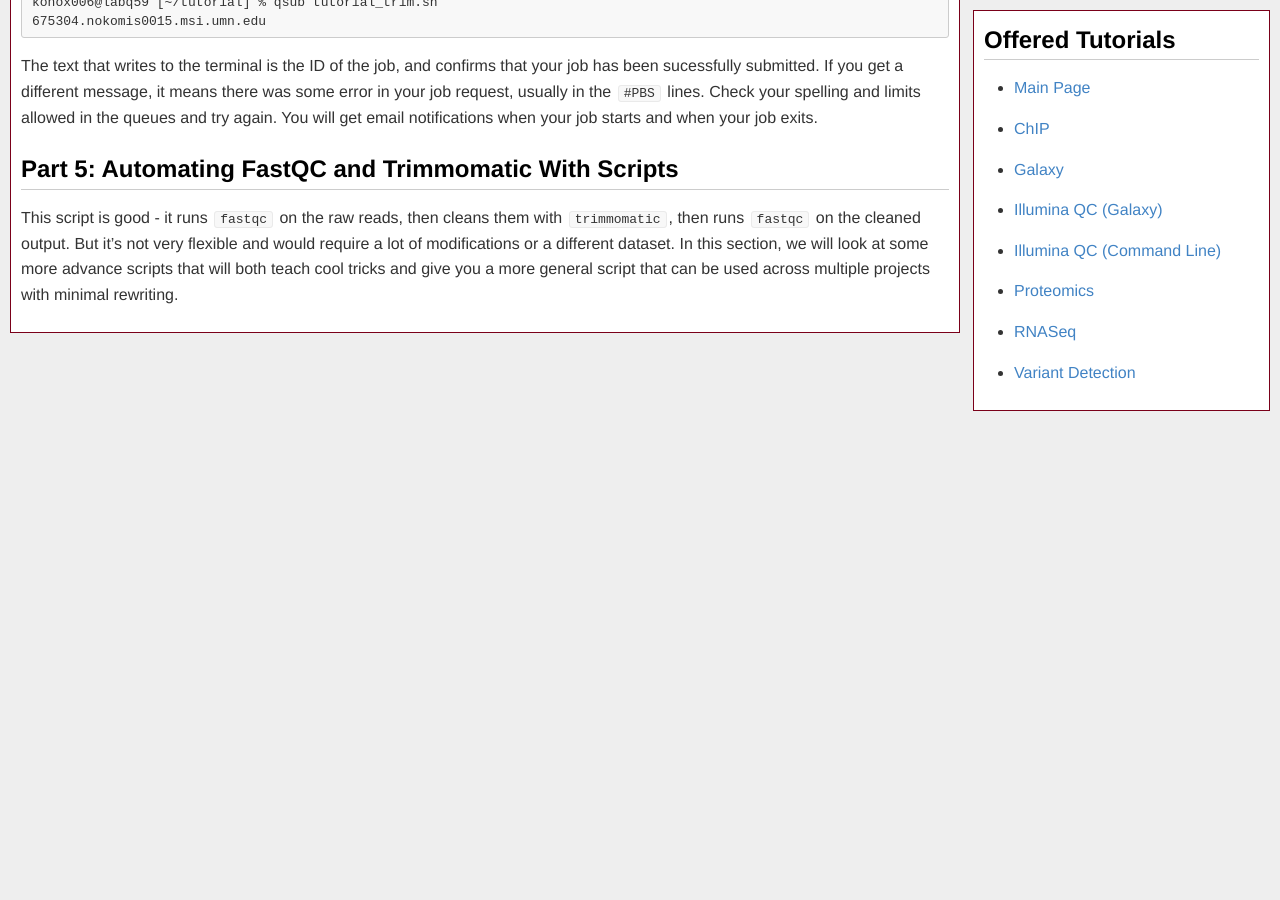
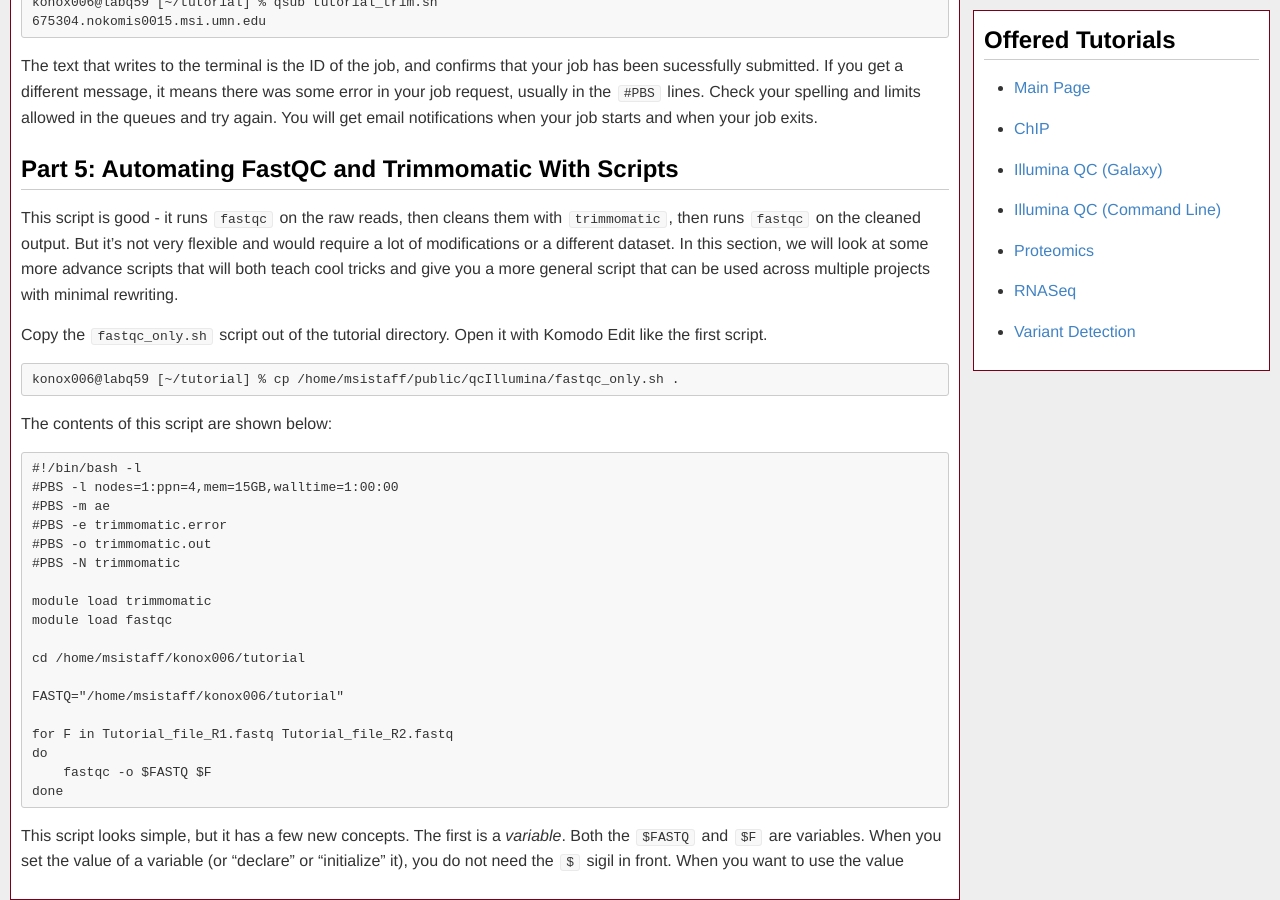
Before and after one commit to msi-ris/Tutorials, a Jekyll site: the page built from illumina_qc_cmd.md, in a window 1280 px wide and 900 px high, scrolled down 7023 px. Built offline with Jekyll 4.4.1, drawn with Linux system fonts in a browser that asks for light colours.

Commit message:
remove galaxy, update illumina

````diff
--- a/_layouts/default.html
+++ b/_layouts/default.html
@@ -14,7 +14,6 @@
                 <ul id="tutlist">
                     <li><a href="{{ "/" | prepend: site.baseurl }}">Main Page</a></li>
                     <li><a href="{{ "/chip" | prepend: site.baseurl }}">ChIP</a></li>
-                    <li><a href="{{ "/galaxy" | prepend: site.baseurl }}">Galaxy</a></li>
                     <li><a href="{{ "/illumina_galaxy" | prepend: site.baseurl }}">Illumina QC (Galaxy)</a></li>
                     <li><a href="{{ "/illumina_cmd" | prepend: site.baseurl }}">Illumina QC (Command Line)</a></li>
                     <li><a href="{{ "/proteomics" | prepend: site.baseurl }}">Proteomics</a></li>
--- a/illumina_qc_cmd.md
+++ b/illumina_qc_cmd.md
@@ -408,3 +408,38 @@ flexible and would require a lot of modifications or a different dataset. In
 this section, we will look at some more advance scripts that will both teach
 cool tricks and give you a more general script that can be used across multiple
 projects with minimal rewriting.
+
+Copy the `fastqc_only.sh` script out of the tutorial directory. Open it with
+Komodo Edit like the first script.
+
+```
+konox006@labq59 [~/tutorial] % cp /home/msistaff/public/qcIllumina/fastqc_only.sh .
+```
+
+The contents of this script are shown below:
+
+```bash
+#!/bin/bash -l
+#PBS -l nodes=1:ppn=4,mem=15GB,walltime=1:00:00
+#PBS -m ae
+#PBS -e trimmomatic.error
+#PBS -o trimmomatic.out
+#PBS -N trimmomatic
+
+module load trimmomatic
+module load fastqc
+
+cd /home/msistaff/konox006/tutorial
+
+FASTQ="/home/msistaff/konox006/tutorial"
+
+for F in Tutorial_file_R1.fastq Tutorial_file_R2.fastq
+do
+    fastqc -o $FASTQ $F
+done
+```
+
+This script looks simple, but it has a few new concepts. The first is a
+*variable*. Both the `$FASTQ` and `$F` are variables. When you set the value
+of a variable (or "declare" or "initialize" it), you do not need the `$` sigil
+in front. When you want to use the value
````
Also changed, not shown: galaxy.md (deleted, +0 -7 lines).
